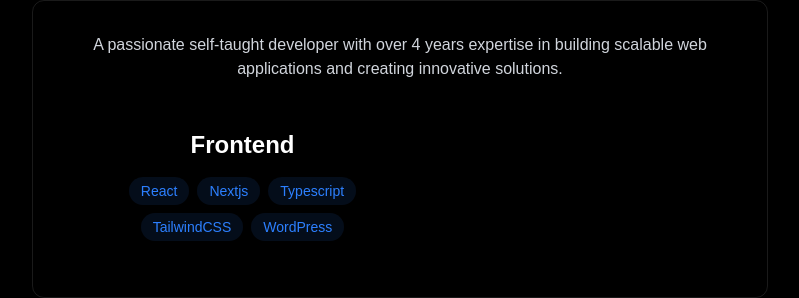
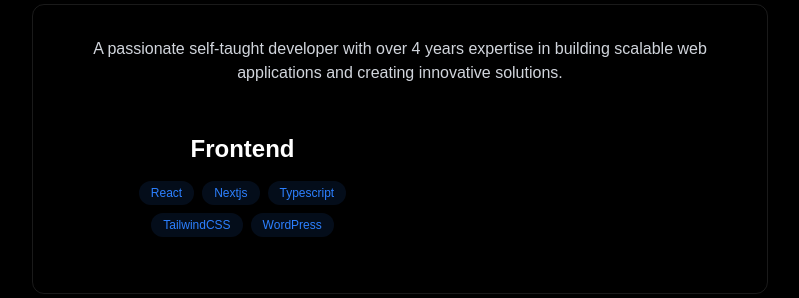
Before and after one commit to renton-hash/New_Portfolio, a React (Vite) app: page / in a window 1280 px wide. Shown: the part 1346-1644 px from the top of the page, without its empty margins (240-1039 px from the left). Built offline with nearby package versions, Linux system fonts and the light colour scheme.

Commit message:
Update About.jsx

```diff
--- a/src/Components/Sections/About.jsx
+++ b/src/Components/Sections/About.jsx
@@ -34,7 +34,7 @@
       {frontendSkills.map((tech, key) => (
         <span
           key={key}
-          className="bg-blue-500/10 text-blue-500 py-1 px-3 rounded-full text-xs sm:text-sm
+          className="bg-blue-500/10 text-blue-500 py-1 px-3 rounded-full text-xs
           hover:bg-blue-500/20 hover:shadow-[0_2px_8px_rgba(59,130,246,0.2)] transition whitespace-nowrap"
         >
           {tech}
```
